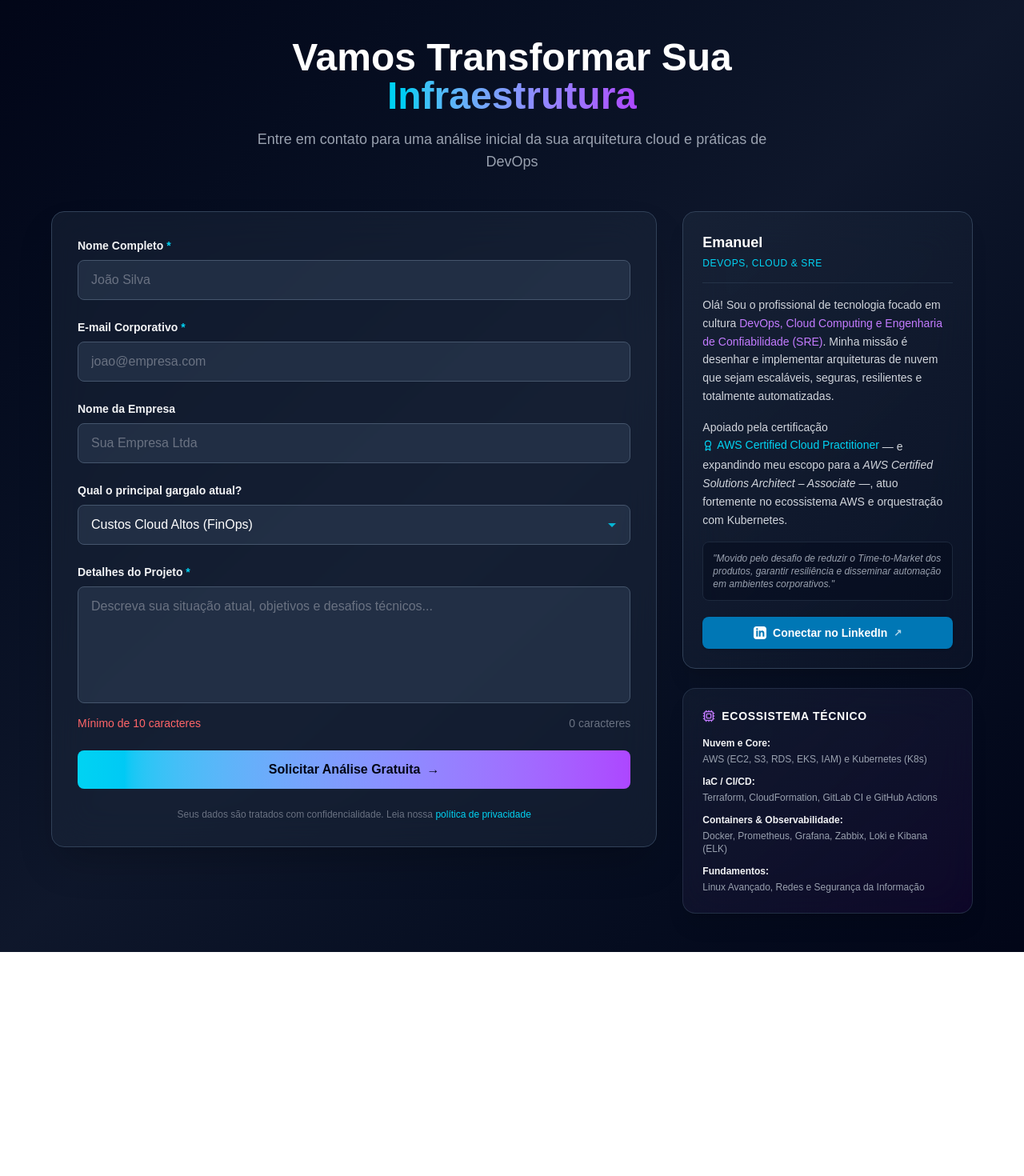
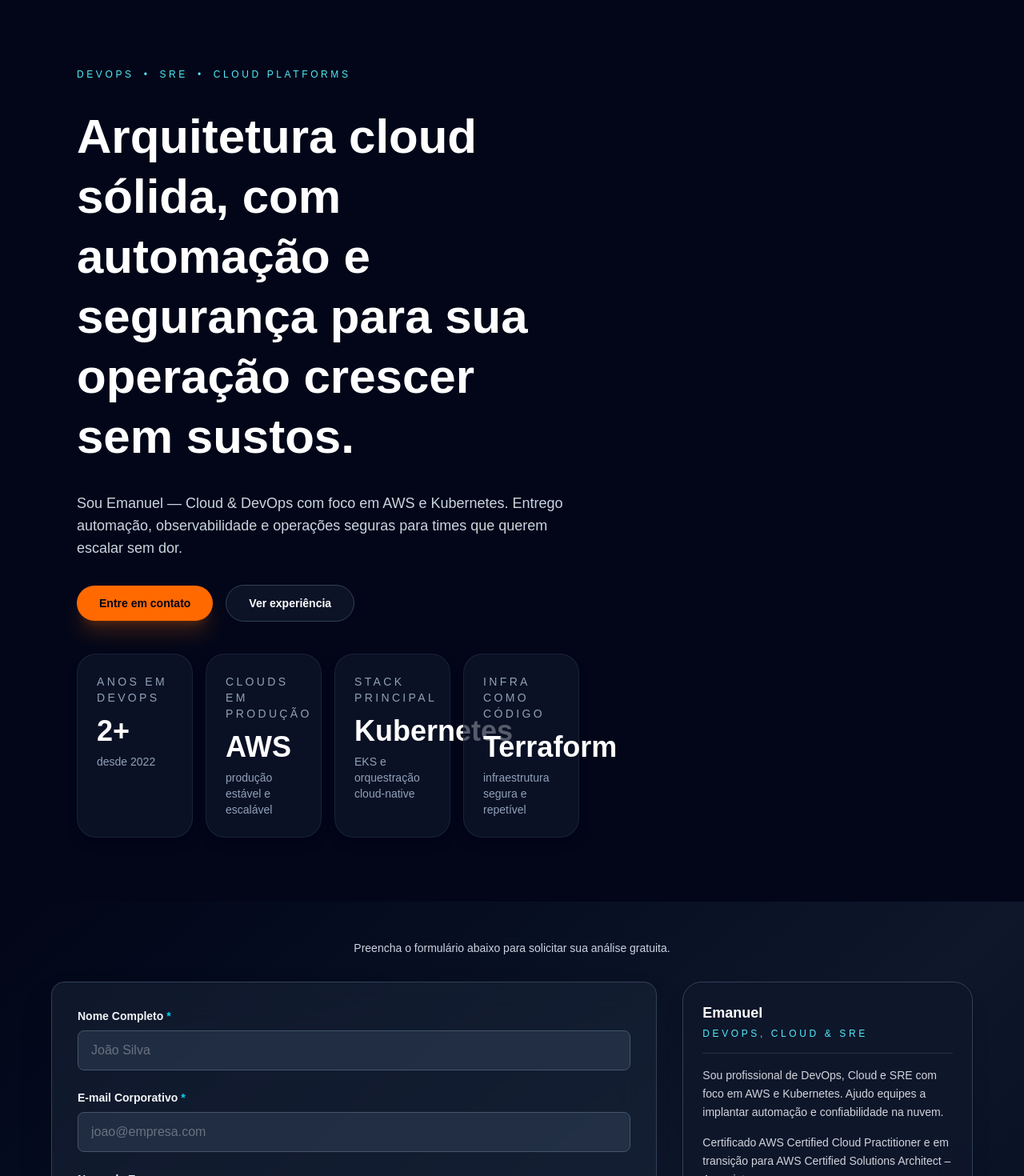
Before and after one commit to EmanuelNerys/site-consultoria, a Next.js app: page / in a window 1280 px wide. Shown: the top 1470 px of the page at 80% size. Before the commit the page ends 1190 px from the top, so only its background shows below. Built offline with nearby package versions, Linux system fonts and the light colour scheme.

Commit message:
Adicionando minhas stacks principais

```diff
--- a/src/app/page.tsx
+++ b/src/app/page.tsx
@@ -1,5 +1,70 @@
 import ContactForm from '@/components/ContactForm';
 
 export default function Home() {
-  return <ContactForm />;
+  return (
+    <main className="bg-slate-950">
+      <section className="overflow-hidden py-20">
+        <div className="max-w-6xl mx-auto px-6 lg:px-8">
+          <div className="grid gap-10 lg:grid-cols-[minmax(0,1fr)_420px] items-center">
+            <div className="space-y-8">
+              <div className="inline-flex flex-wrap items-center gap-3 text-xs uppercase tracking-[0.3em] text-cyan-300">
+                <span>DevOps</span>
+                <span>•</span>
+                <span>SRE</span>
+                <span>•</span>
+                <span>Cloud Platforms</span>
+              </div>
+              <h1 className="text-5xl sm:text-6xl font-semibold text-white leading-tight max-w-3xl">
+                Arquitetura cloud sólida, com automação e segurança para sua operação crescer sem sustos.
+              </h1>
+              <p className="text-lg text-slate-300 max-w-2xl">
+                Sou Emanuel — Cloud & DevOps com foco em AWS e Kubernetes. Entrego automação, observabilidade e operações seguras para times que querem escalar sem dor.
+              </p>
+              <div className="flex flex-col sm:flex-row items-start sm:items-center gap-4">
+                <a
+                  href="#contato"
+                  className="inline-flex items-center justify-center rounded-full bg-orange-500 px-7 py-3 text-sm font-semibold text-slate-950 shadow-xl shadow-orange-500/20 transition hover:bg-orange-400"
+                >
+                  Entre em contato
+                </a>
+                <a
+                  href="#contato"
+                  className="inline-flex items-center justify-center rounded-full border border-slate-700 bg-slate-900/80 px-7 py-3 text-sm font-semibold text-white transition hover:bg-slate-800"
+                >
+                  Ver experiência
+                </a>
+              </div>
+
+              <div className="grid gap-4 sm:grid-cols-2 xl:grid-cols-4 mt-10">
+                <div className="rounded-3xl border border-slate-800/80 bg-slate-900/70 p-6 text-white shadow-lg shadow-slate-950/20">
+                  <p className="text-sm uppercase tracking-[0.24em] text-slate-400 mb-3">Anos em DevOps</p>
+                  <p className="text-4xl font-semibold">2+</p>
+                  <p className="mt-2 text-sm text-slate-400">desde 2022</p>
+                </div>
+                <div className="rounded-3xl border border-slate-800/80 bg-slate-900/70 p-6 text-white shadow-lg shadow-slate-950/20">
+                  <p className="text-sm uppercase tracking-[0.24em] text-slate-400 mb-3">Clouds em produção</p>
+                  <p className="text-4xl font-semibold">AWS</p>
+                  <p className="mt-2 text-sm text-slate-400">produção estável e escalável</p>
+                </div>
+                <div className="rounded-3xl border border-slate-800/80 bg-slate-900/70 p-6 text-white shadow-lg shadow-slate-950/20">
+                  <p className="text-sm uppercase tracking-[0.24em] text-slate-400 mb-3">Stack principal</p>
+                  <p className="text-4xl font-semibold">Kubernetes</p>
+                  <p className="mt-2 text-sm text-slate-400">EKS e orquestração cloud-native</p>
+                </div>
+                <div className="rounded-3xl border border-slate-800/80 bg-slate-900/70 p-6 text-white shadow-lg shadow-slate-950/20">
+                  <p className="text-sm uppercase tracking-[0.24em] text-slate-400 mb-3">Infra como código</p>
+                  <p className="text-4xl font-semibold">Terraform</p>
+                  <p className="mt-2 text-sm text-slate-400">infraestrutura segura e repetível</p>
+                </div>
+              </div>
+            </div>
+          </div>
+        </div>
+      </section>
+
+      <section id="contato">
+        <ContactForm />
+      </section>
+    </main>
+  );
 }
--- a/src/components/ContactForm.tsx
+++ b/src/components/ContactForm.tsx
@@ -127,19 +127,10 @@
   };
 
   return (
-    <div className="min-h-screen bg-gradient-to-br from-slate-950 via-slate-900 to-slate-950 py-12 px-4 sm:px-6 lg:px-8">
+    <div className="bg-gradient-to-br from-slate-950 via-slate-900 to-slate-950 py-12 px-4 sm:px-6 lg:px-8">
       <div className="max-w-6xl mx-auto">
-        {/* Header */}
-        <div className="text-center mb-12">
-          <h1 className="text-4xl sm:text-5xl font-bold text-white mb-4">
-            Vamos Transformar Sua<br />
-            <span className="bg-gradient-to-r from-cyan-400 to-purple-500 bg-clip-text text-transparent">
-              Infraestrutura
-            </span>
-          </h1>
-          <p className="text-gray-400 text-lg max-w-2xl mx-auto">
-            Entre em contato para uma análise inicial da sua arquitetura cloud e práticas de DevOps
-          </p>
+        <div className="mb-8 text-sm text-slate-300 text-center">
+          Preencha o formulário abaixo para solicitar sua análise gratuita.
         </div>
 
         {/* Main Content */}
@@ -306,44 +297,44 @@
             <div className="sticky top-8 space-y-6">
 
               {/* Profile Card / Sobre */}
-              <div className="bg-gradient-to-br from-slate-800/60 to-slate-900/60 backdrop-blur-xl border border-slate-700 rounded-2xl p-6 shadow-xl">
-                <div className="border-b border-slate-700/60 pb-4 mb-4">
-                  <h3 className="text-lg font-bold text-white mb-1">Emanuel</h3>
-                  <p className="text-xs font-medium text-cyan-400 uppercase tracking-wider">
-                    DevOps, Cloud & SRE
-                  </p>
+              <div className="bg-slate-900/95 backdrop-blur-xl border border-slate-700 rounded-3xl p-6 shadow-xl shadow-slate-950/30">
+                <div className="border-b border-slate-700/70 pb-4 mb-4">
+                  <h3 className="text-lg font-semibold text-white mb-1">Emanuel</h3>
+                  <p className="text-xs font-medium text-cyan-300 uppercase tracking-[0.3em]">DevOps, Cloud & SRE</p>
                 </div>
 
                 <div className="space-y-4 text-gray-300 text-sm leading-relaxed">
                   <p>
-                    Olá! Sou o profissional de tecnologia focado em cultura{' '}
-                    <span className="text-purple-400 font-medium">DevOps, Cloud Computing e Engenharia de Confiabilidade (SRE)</span>.
-                    Minha missão é desenhar e implementar arquiteturas de nuvem que sejam escaláveis, seguras, resilientes e totalmente automatizadas.
+                    Sou profissional de DevOps, Cloud e SRE com foco em AWS e Kubernetes. Ajudo equipes a implantar automação e confiabilidade na nuvem.
                   </p>
 
                   <p>
-                    Apoiado pela certificação <span className="text-cyan-400 font-medium inline-flex items-center gap-1"><Award size={14}/>AWS Certified Cloud Practitioner</span> — e expandindo meu escopo para a <em>AWS Certified Solutions Architect – Associate</em> —, atuo fortemente no ecossistema AWS e orquestração com Kubernetes.
+                    Certificado AWS Certified Cloud Practitioner e em transição para AWS Certified Solutions Architect – Associate.
                   </p>
 
-                  <p className="text-xs italic text-gray-400 bg-slate-950/40 p-3 rounded-lg border border-slate-800">
-                    "Movido pelo desafio de reduzir o Time-to-Market dos produtos, garantir resiliência e disseminar automação em ambientes corporativos."
+                  <p className="text-xs italic text-slate-400 bg-slate-950/40 p-3 rounded-2xl border border-slate-800">
+                    "Reduzo o Time-to-Market com operações seguras, resilientes e previsíveis."
                   </p>
                 </div>
 
-                {/* LinkedIn Button */}
-                <a
-                  href="https://www.linkedin.com/in/seu-perfil" // TODO: Substitua pelo seu link real do perfil público
-                  target="_blank"
-                  rel="noopener noreferrer"
-                  className="mt-5 w-full inline-flex items-center justify-center gap-2 px-4 py-2.5 bg-[#0077B5] hover:bg-[#005582] text-white font-semibold rounded-lg transition-colors shadow-sm text-sm group"
-                >
-                  {/* SVG Nativo do LinkedIn */}
-                  <svg className="w-4 h-4 fill-current" viewBox="0 0 24 24">
-                    <path d="M19 0h-14c-2.761 0-5 2.239-5 5v14c0 2.761 2.239 5 5 5h14c2.762 0 5-2.239 5-5v-14c0-2.761-2.238-5-5-5zm-11 19h-3v-11h3v11zm-1.5-12.268c-.966 0-1.75-.79-1.75-1.764s.784-1.764 1.75-1.764 1.75.79 1.75 1.764-.783 1.764-1.75 1.764zm13.5 12.268h-3v-5.604c0-3.368-4-3.113-4 0v5.604h-3v-11h3v1.765c1.396-2.586 7-2.777 7 2.476v6.759z"/>
-                  </svg>
-                  <span>Conectar no LinkedIn</span>
-                  <span className="group-hover:translate-x-0.5 transition-transform text-xs opacity-70">↗</span>
-                </a>
+                <div className="mt-6 grid gap-3 text-sm text-gray-200">
+                  <div className="rounded-2xl bg-slate-950/70 border border-slate-700 p-4">
+                    <p className="text-[11px] uppercase tracking-[0.25em] text-slate-400 mb-2">Email</p>
+                    <a href="mailto:emanuelnerys@gmail.com" className="block text-cyan-300 font-medium hover:text-cyan-200 break-all">
+                      emanuelnerys@gmail.com
+                    </a>
+                  </div>
+                  <div className="rounded-2xl bg-slate-950/70 border border-slate-700 p-4">
+                    <p className="text-[11px] uppercase tracking-[0.25em] text-slate-400 mb-2">LinkedIn</p>
+                    <a href="https://www.linkedin.com/in/emanuel-nerys" target="_blank" rel="noopener noreferrer" className="block text-cyan-300 font-medium hover:text-cyan-200 break-all">
+                      linkedin.com/in/emanuel-nerys
+                    </a>
+                  </div>
+                  <div className="rounded-2xl bg-slate-950/70 border border-slate-700 p-4">
+                    <p className="text-[11px] uppercase tracking-[0.25em] text-slate-400 mb-2">Localização</p>
+                    <p className="font-medium text-white">João Pessoa, PB</p>
+                  </div>
+                </div>
               </div>
 
               {/* Hard Skills & Tools Card */}
```
